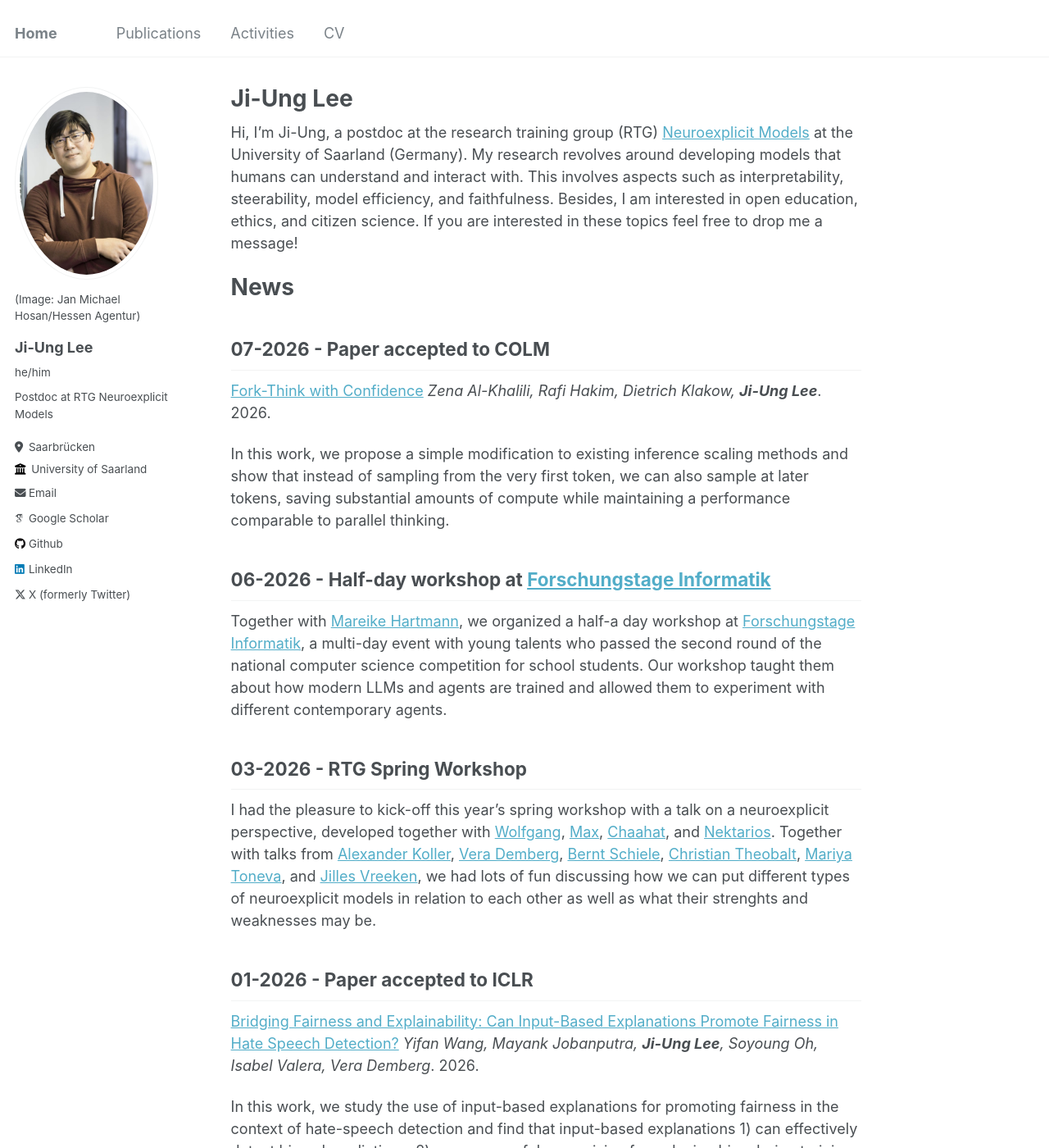
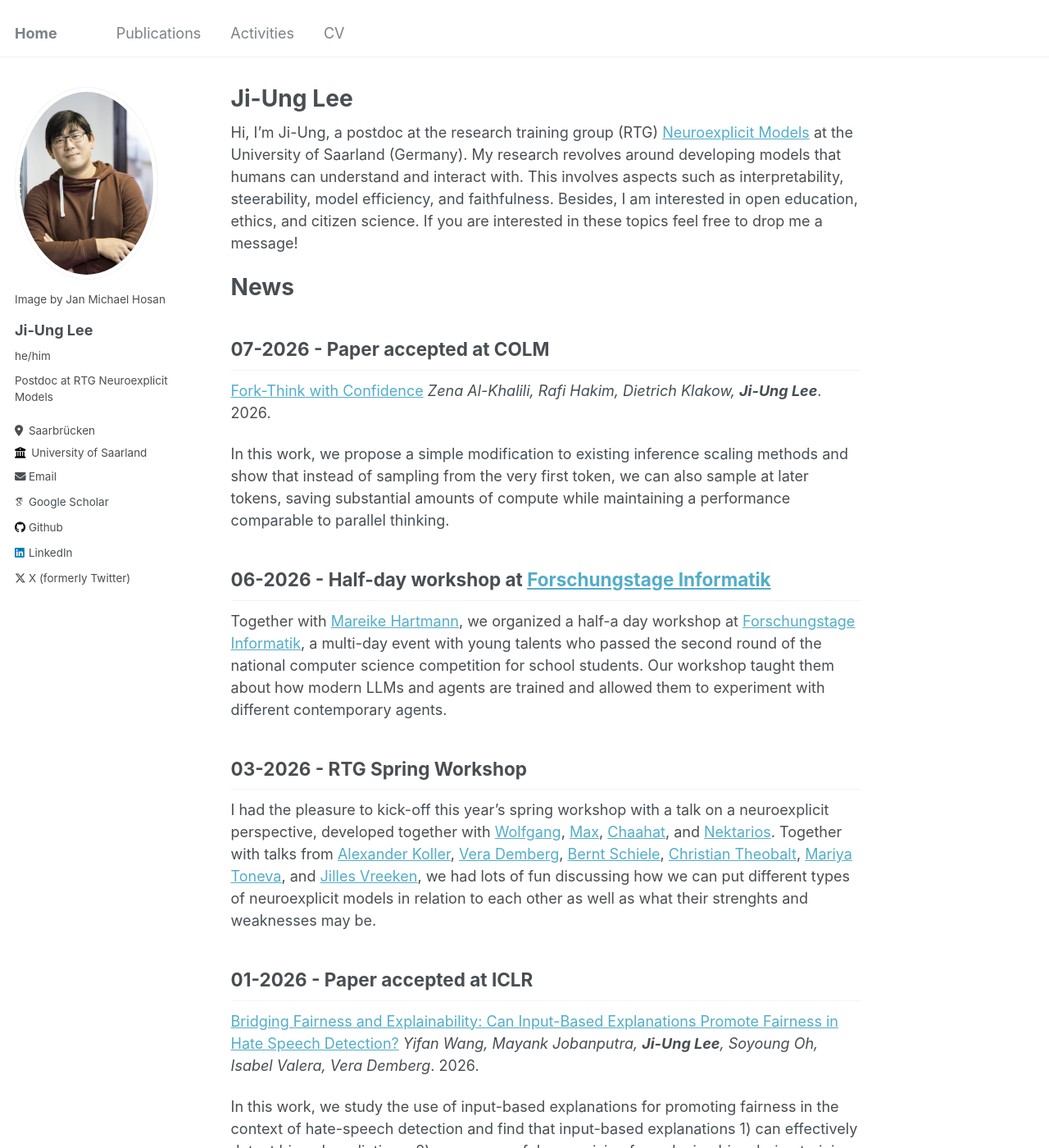
Before and after one commit to ji-ung-lee/ji-ung-lee.github.io, a Jekyll site: the page built from _pages/about.md, in a window 1280 px wide and 1400 px high. Shown: the whole window at 82% size. Built offline with Jekyll 4.4.1, drawn with Linux system fonts in a browser that asks for light colours; some web fonts are replaced; some of the changed text lies outside the part shown.

Commit message:
update minor things

```diff
--- a/_includes/author-profile.html
+++ b/_includes/author-profile.html
@@ -12,7 +12,7 @@
 		<p>(Image: Jan Michael Hosan/Hessen Agentur)</p>
     {% else %}
     	<img src="{{ author.avatar | prepend: "/images/" | prepend: base_path }}" class="author__avatar" alt="{{ author.name }}">
-		<p>(Image: Jan Michael Hosan/Hessen Agentur)</p>
+		<p>Image by Jan Michael Hosan</p>
 
     {% endif %}
   </div>
--- a/_pages/about.md
+++ b/_pages/about.md
@@ -12,7 +12,7 @@ Hi, I'm Ji-Ung, a postdoc at the research training group (RTG) [Neuroexplicit Mo
 News
 ======
 
-07-2026 - Paper accepted to COLM
+07-2026 - Paper accepted at COLM
 ------
 [Fork-Think with Confidence](https://arxiv.org/abs/2606.31484) _Zena Al-Khalili, Rafi Hakim, Dietrich Klakow, **Ji-Ung Lee**_. 2026.
 
@@ -27,7 +27,7 @@ Together with [Mareike Hartmann](https://mahartmann.github.io/), we organized a
 ------
 I had the pleasure to kick-off this year's spring workshop with a talk on a neuroexplicit perspective, developed together with [Wolfgang](https://wolfstam.github.io/), [Max](https://www.rausch-dupont.de/), [Chaahat](https://fai.cs.uni-saarland.de/jain/), and [Nektarios](https://machinelearning.uni-saarland.de/nektarios-kalampalikis/). Together with talks from [Alexander Koller](https://www.coli.uni-saarland.de/koller/), [Vera Demberg](https://www.uni-saarland.de/lehrstuhl/demberg/members/verademberg.html), [Bernt Schiele](https://www.mpi-inf.mpg.de/departments/computer-vision-and-machine-learning/people/bernt-schiele), [Christian Theobalt](https://people.mpi-inf.mpg.de/~theobalt/), [Mariya Toneva](https://mtoneva.com/), and [Jilles Vreeken](https://cispa.de/en/people/jilles.vreeken), we had lots of fun discussing how we can put different types of neuroexplicit models in relation to each other as well as what their strenghts and weaknesses may be.
 
-01-2026 - Paper accepted to ICLR
+01-2026 - Paper accepted at ICLR
 ------
 [Bridging Fairness and Explainability: Can Input-Based Explanations Promote Fairness in Hate Speech Detection?](https://openreview.net/forum?id=fPMu3Afv3s) _Yifan Wang, Mayank Jobanputra, **Ji-Ung Lee**, Soyoung Oh, Isabel Valera, Vera Demberg_. 2026.
 
@@ -38,7 +38,7 @@ In this work, we study the use of input-based explanations for promoting fairnes
 I gave another guest lecture on Ethics in NLP at the Computational Linguistics course from [Alexander Koller](https://www.coli.uni-saarland.de/koller/). The talk first introduced multiple aspects regarding ethics, ethical research, and the increasing impact of NLP on the society. We then talked about how biases (in data and models) as well as various aspects of privacy. This time, we closed with a very interesting discussion round centered around the dual use of AI.
 
 
-12-2025 - Paper accepted to TMLR [(paper)](https://openreview.net/forum?id=c180UH8Dg8)
+12-2025 - Paper accepted at TMLR [(paper)](https://openreview.net/forum?id=c180UH8Dg8)
 ------
 B-cos LM: Efficiently Transforming Pre-trained Language Models for Improved Explainability. _Yifan Wang, Sukrut Rao, **Ji-Ung Lee**, Mayank Jobanputra, Vera Demberg_. 2025.
 
```
